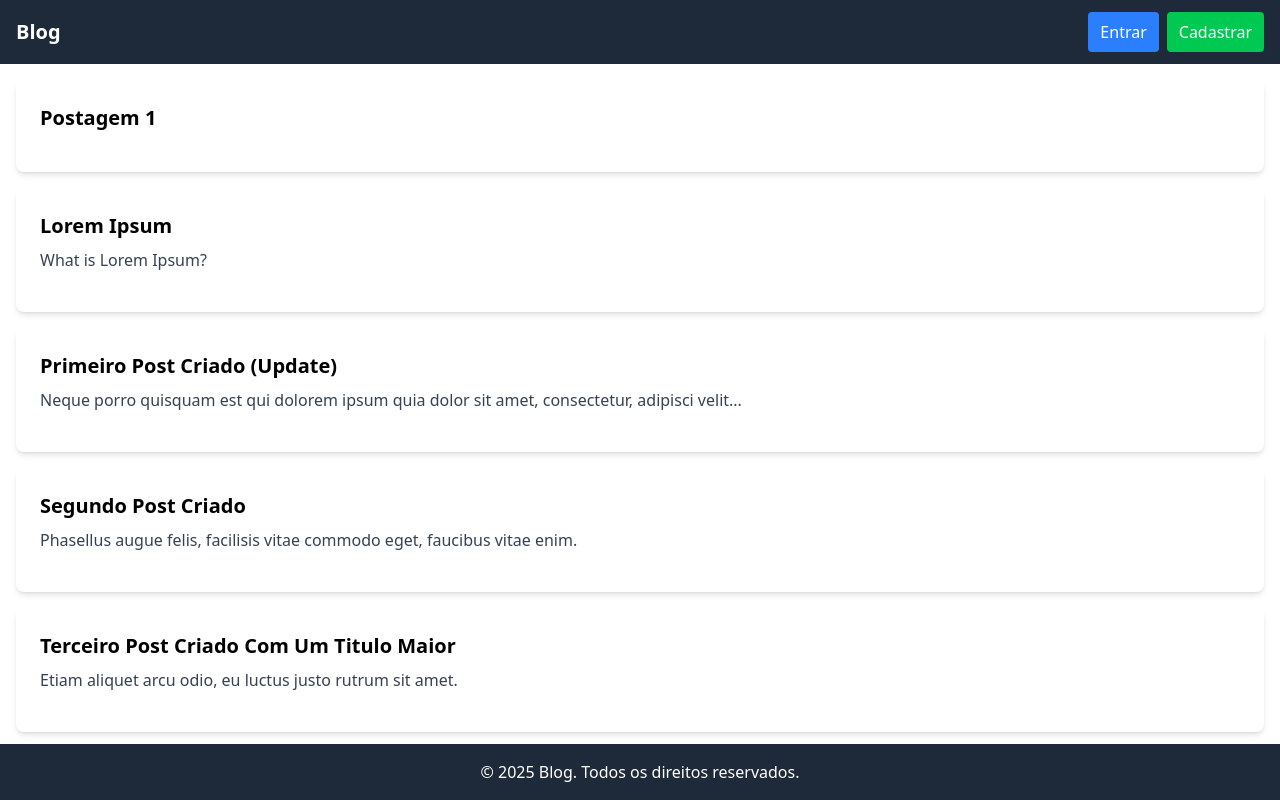
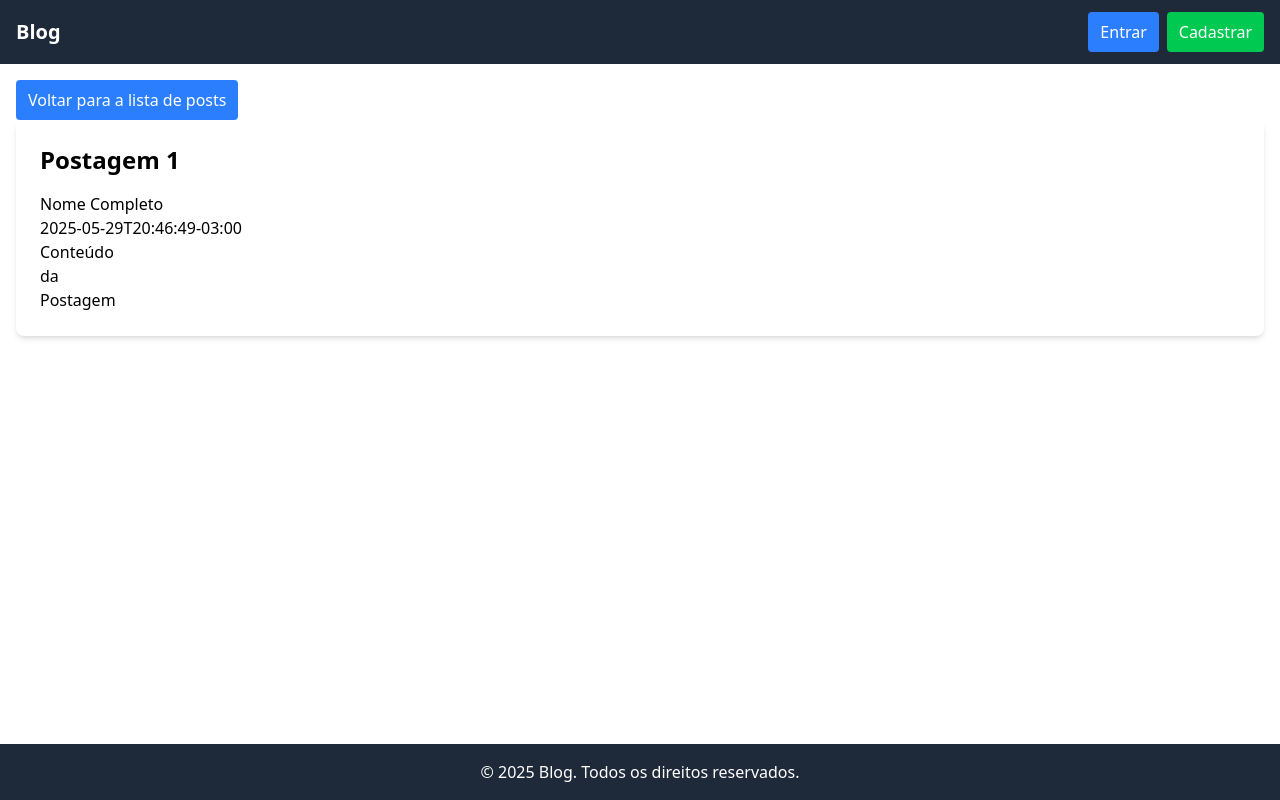
Before and after one commit to llRedXD/desafio_pontue, a React (Vite) app: page /posts/1 in a window 1280 px wide. Built offline with nearby package versions, Linux system fonts and the light colour scheme.

Commit message:
feat: adicionar roteamento com React Router e criar páginas de Post e NotFound

```diff
--- a/package.json
+++ b/package.json
@@ -14,6 +14,7 @@
     "@tanstack/react-query": "^5.81.5",
     "react": "^19.1.0",
     "react-dom": "^19.1.0",
+    "react-router-dom": "^7.6.3",
     "tailwindcss": "^4.1.11"
   },
   "devDependencies": {
--- a/src/App.tsx
+++ b/src/App.tsx
@@ -1,10 +1,28 @@
-import Home from "./pages/Home";
+import Router from "./routes/Router";
 
 function App() {
   return (
-    <>
-      <Home />
-    </>
+    <div className="min-h-screen min-w-screen flex flex-col">
+      <header className="bg-gray-800 text-white flex items-center justify-between px-4 py-3">
+        <div className="flex items-center">
+          <h1 className="text-xl font-bold">Blog</h1>
+        </div>
+        <nav className="flex flex-col md:flex-row">
+          <button className="bg-blue-500 hover:bg-blue-600 text-white px-3 py-2 rounded mb-2 md:mr-2 md:mb-0">
+            Entrar
+          </button>
+          <button className="bg-green-500 hover:bg-green-600 text-white px-3 py-2 rounded">
+            Cadastrar
+          </button>
+        </nav>
+      </header>
+      <Router />
+      <footer className="bg-gray-800 text-white text-center p-4 fixed bottom-0 w-full">
+        <p>
+          &copy; {new Date().getFullYear()} Blog. Todos os direitos reservados.
+        </p>
+      </footer>
+    </div>
   );
 }
 
--- /dev/null
+++ b/src/hooks/useGetPost.tsx
@@ -0,0 +1,36 @@
+import { useQuery } from "@tanstack/react-query";
+import type { PostData } from "./useGetPosts";
+
+interface PostReponse {
+  post: PostData;
+}
+
+async function getPost(id: number): Promise<PostReponse> {
+  const responseData = {
+    post: {
+      id: 1,
+      title: "Postagem 1",
+      description: null,
+      content: "Conteúdo\nda\nPostagem",
+      user: {
+        id: 2,
+        name: "Nome Completo",
+        email: "user@example.com",
+        created_at: "2025-05-29T20:43:51-03:00",
+        updated_at: "2025-05-29T20:43:51-03:00",
+      },
+      created_at: "2025-05-29T20:46:49-03:00",
+      updated_at: "2025-05-29T20:47:20-03:00",
+    },
+  };
+  return responseData;
+}
+
+export function useGetPost(id: number) {
+  return useQuery({
+    queryKey: ["post", id],
+    queryFn: () => getPost(id),
+    staleTime: 1000 * 60 * 5, // 5 minutos
+    enabled: !!id, // Só executa se o id for válido
+  });
+}
--- a/src/main.tsx
+++ b/src/main.tsx
@@ -3,13 +3,16 @@ import { createRoot } from "react-dom/client";
 import "./index.css";
 import App from "./App.tsx";
 import { QueryClient, QueryClientProvider } from "@tanstack/react-query";
+import { BrowserRouter } from "react-router-dom";
 
 const queryClient = new QueryClient();
 
 createRoot(document.getElementById("root")!).render(
   <StrictMode>
     <QueryClientProvider client={queryClient}>
-      <App />
+      <BrowserRouter basename={"/"}>
+        <App />
+      </BrowserRouter>
     </QueryClientProvider>
   </StrictMode>
 );
--- a/src/pages/Home.tsx
+++ b/src/pages/Home.tsx
@@ -6,21 +6,7 @@ const Home: React.FC = () => {
   const posts = useGetPosts();
 
   return (
-    <div className="min-h-screen min-w-screen flex flex-col">
-      <header className="bg-gray-800 text-white flex items-center justify-between px-4 py-3">
-        <div className="flex items-center">
-          <h1 className="text-xl font-bold">Blog</h1>
-        </div>
-        <nav className="flex flex-col md:flex-row">
-          <button className="bg-blue-500 hover:bg-blue-600 text-white px-3 py-2 rounded mb-2 md:mr-2 md:mb-0">
-            Entrar
-          </button>
-          <button className="bg-green-500 hover:bg-green-600 text-white px-3 py-2 rounded">
-            Cadastrar
-          </button>
-        </nav>
-      </header>
-
+    <>
       <main className="p-4">
         {posts.isLoading ? (
           <div className="flex justify-center items-center h-screen">
@@ -40,13 +26,7 @@ const Home: React.FC = () => {
           ))
         )}
       </main>
-
-      <footer className="bg-gray-800 text-white text-center p-4 fixed bottom-0 w-full">
-        <p>
-          &copy; {new Date().getFullYear()} Blog. Todos os direitos reservados.
-        </p>
-      </footer>
-    </div>
+    </>
   );
 };
 
--- /dev/null
+++ b/src/pages/NotFound.tsx
@@ -0,0 +1,19 @@
+import React from "react";
+import { Link } from "react-router-dom";
+
+const NotFound: React.FC = () => {
+  return (
+    <div className="flex flex-col items-center justify-center h-screen bg-gray-100">
+      <h1 className="text-6xl font-bold text-gray-800 mb-4">404</h1>
+      <p className="text-xl text-gray-600 mb-8">Página não encontrada</p>
+      <Link
+        to="/"
+        className="bg-blue-500 hover:bg-blue-700 text-white font-bold py-2 px-4 rounded"
+      >
+        Voltar para a Home
+      </Link>
+    </div>
+  );
+};
+
+export default NotFound;
--- /dev/null
+++ b/src/pages/Post.tsx
@@ -0,0 +1,38 @@
+import { useGetPost } from "../hooks/useGetPost";
+
+export function Post({ id }: { id: number }) {
+  const post = useGetPost(id);
+
+  return (
+    <div className="p-4">
+      <button
+        className="bg-blue-500 hover:bg-blue-600 text-white px-3 py-2 rounded mb-2 md:mr-2 md:mb-0"
+        onClick={() => (window.location.href = "/")}
+      >
+        Voltar para a lista de posts
+      </button>
+
+      {post.isLoading ? (
+        <div className="flex justify-center items-center h-screen">
+          <p>Carregando post...</p>
+        </div>
+      ) : post.isError ? (
+        <div className="flex justify-center items-center h-screen">
+          <p>Erro ao carregar o post.</p>
+        </div>
+      ) : (
+        <article className="bg-white shadow-md rounded-lg p-6 mb-4">
+          <h1 className="text-2xl font-bold mb-4">{post.data?.post.title}</h1>
+          <p className="text-gray-700 mb-4">{post.data?.post.description}</p>
+          <p>{post.data?.post.user?.name}</p>
+          <p>{post.data?.post.created_at}</p>
+          <div className="prose">
+            {post.data?.post.content?.split("\n").map((line, index) => (
+              <p key={index}>{line}</p>
+            ))}
+          </div>
+        </article>
+      )}
+    </div>
+  );
+}
--- /dev/null
+++ b/src/routes/Router.tsx
@@ -0,0 +1,24 @@
+import { Outlet, Routes, Route } from "react-router-dom";
+
+import Home from "../pages/Home";
+import NotFound from "../pages/NotFound";
+import { Post } from "../pages/Post";
+
+export default function Router() {
+  return (
+    <Routes>
+      <Route path="/" element={<Outlet />}>
+        <Route index element={<Home />} />
+        <Route
+          path="posts/:id"
+          element={
+            <Post id={Number(window.location.pathname.split("/").pop())} />
+          }
+        />
+        <Route path="*" element={<NotFound />} />
+        {/* Add more routes here as needed */}
+      </Route>
+      {/* You can add more routes for other pages or components here */}
+    </Routes>
+  );
+}
```
Also changed, not shown: 1 other file (tests, documents, lock files or other folders).
